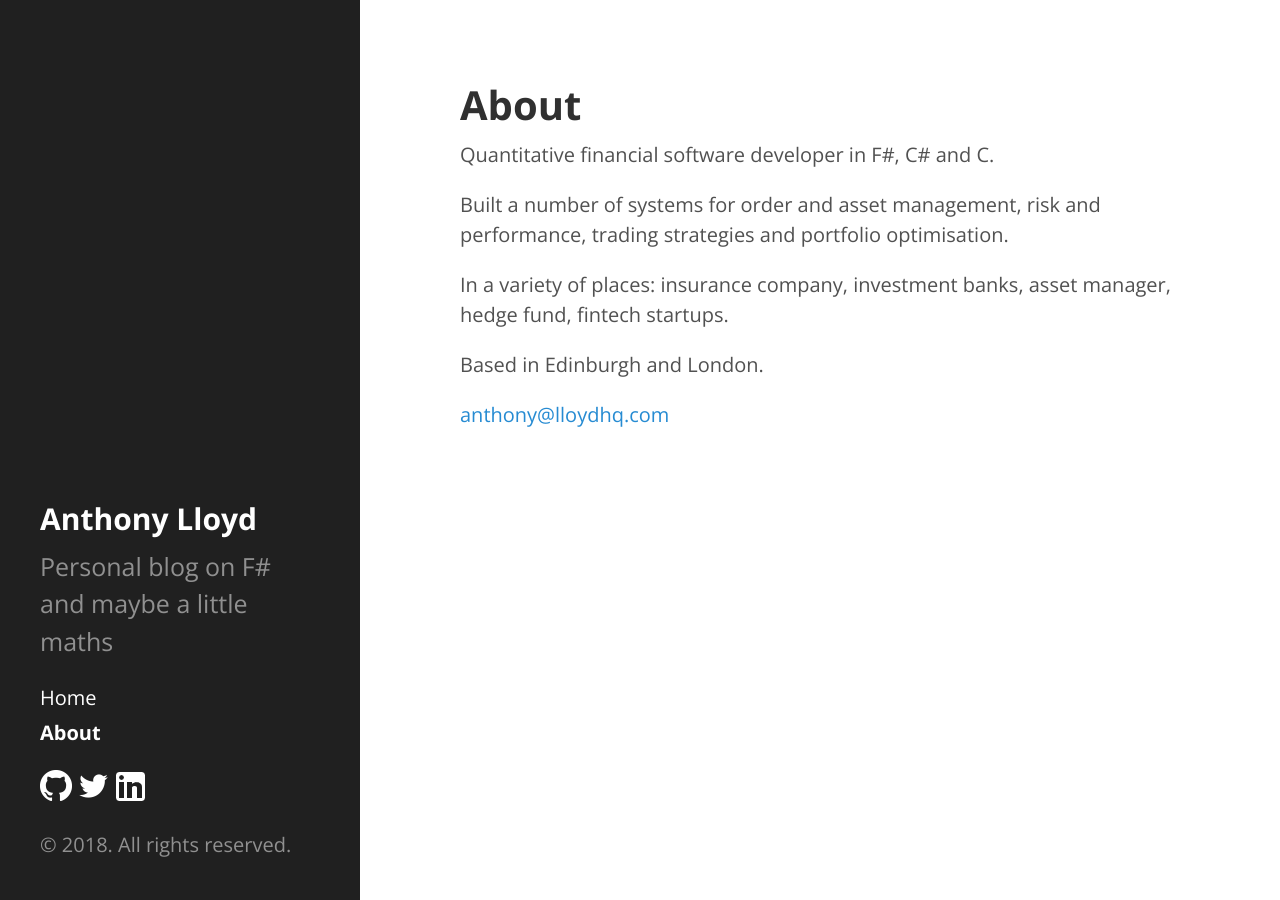
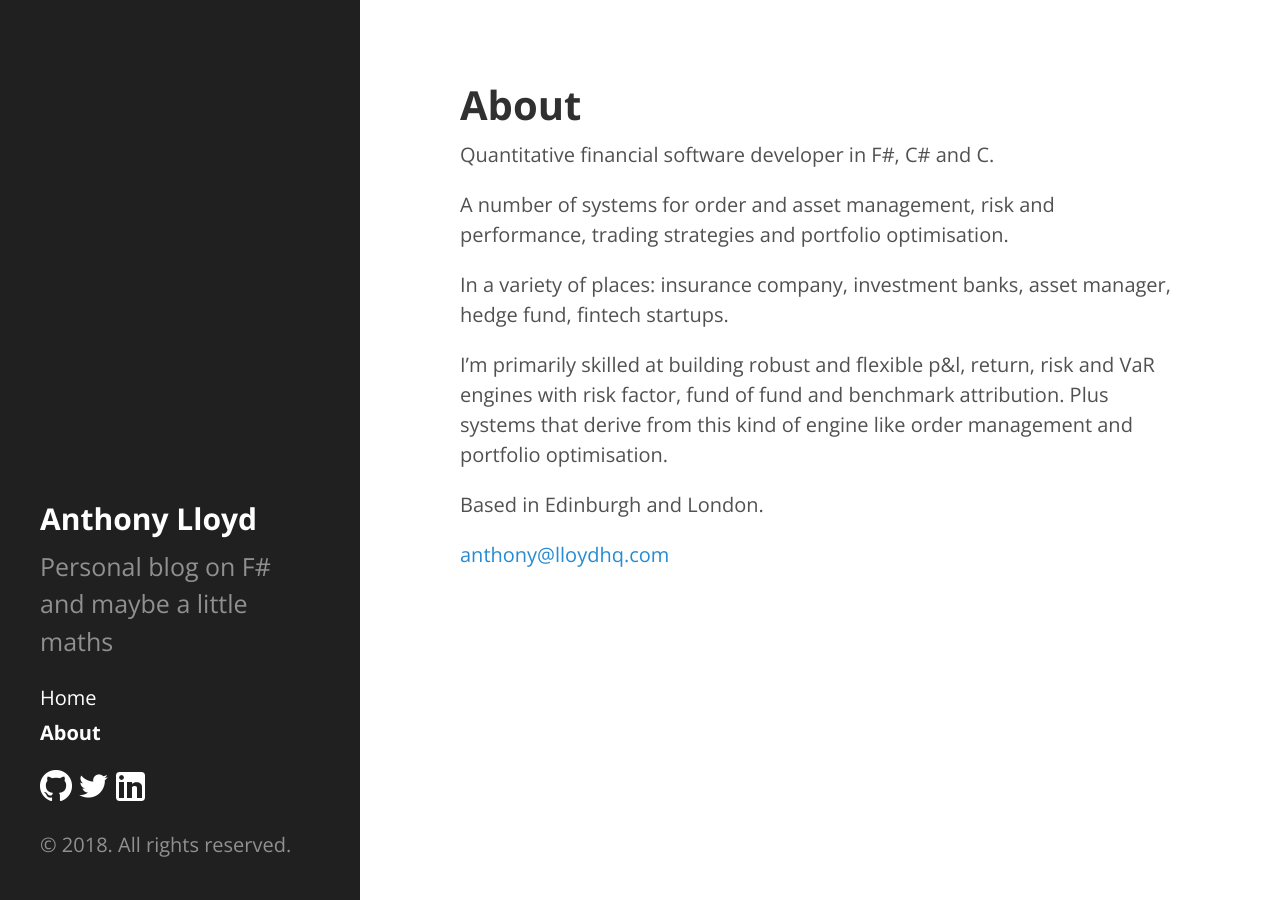
Before and after one commit to AnthonyLloyd/AnthonyLloyd.github.io, a Jekyll site: the page built from about.md, in a window 1280 px wide. Built offline with Jekyll 4.4.1, drawn with Linux system fonts in a browser that asks for light colours; some web fonts are replaced; comment, search, counter and statistics services are not loaded.

Commit message:
extend about

```diff
--- a/about.md
+++ b/about.md
@@ -5,9 +5,11 @@ title: About
 
 Quantitative financial software developer in F#, C# and C.
 
-Built a number of systems for order and asset management, risk and performance, trading strategies and portfolio optimisation.
+A number of systems for order and asset management, risk and performance, trading strategies and portfolio optimisation.
 
 In a variety of places: insurance company, investment banks, asset manager, hedge fund, fintech startups.
+
+I'm primarily skilled at building robust and flexible p&l, return, risk and VaR engines with risk factor, fund of fund and benchmark attribution. Plus systems that derive from this kind of engine like order management and portfolio optimisation.
 
 Based in Edinburgh and London.
 
```
